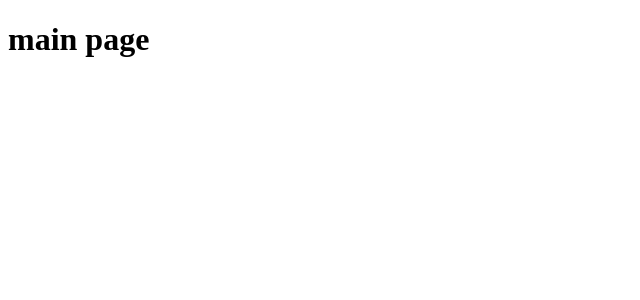
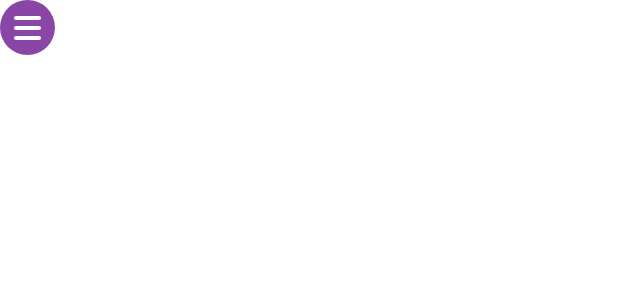
Before and after one commit to hwangyena/mini-project, a React (Vite) app: page / in a window 1280 px wide. Shown: the top 300 px of the page, without its empty margins (0-640 px from the left). Built offline with nearby package versions, Linux system fonts and the light colour scheme.

Commit message:
sidebar 추가, 버튼 토글 애니메이션

```diff
--- a/package.json
+++ b/package.json
@@ -16,6 +16,7 @@
   "dependencies": {
     "@apollo/client": "^3.5.6",
     "@react-three/fiber": "^7.0.24",
+    "classnames": "^2.3.1",
     "env-cmd": "^10.1.0",
     "framer-motion": "^5.5.6",
     "graphql": "^16.2.0",
--- a/src/App.tsx
+++ b/src/App.tsx
@@ -2,6 +2,8 @@ import { ApolloProvider } from "@apollo/client";
 import { lazy, Suspense } from "react";
 import { Route, Routes } from "react-router-dom";
 import client from "./apis/client";
+import LayoutContainer from "./components/layout";
+import "./styles/global.css";
 
 const MainPage = lazy(() => import("./pages/main"));
 const UserPage = lazy(() => import("./pages/user"));
@@ -10,13 +12,12 @@ const FramperPage = lazy(() => import("./pages/framer"));
 function App() {
   return (
     <ApolloProvider client={client}>
-      <Suspense fallback={null}>
-        <Routes>
-          <Route path="/" element={<MainPage />} />
-          <Route path="/user" element={<UserPage />} />
-          <Route path="/framer" element={<FramperPage />} />
-        </Routes>
-      </Suspense>
+      <Routes>
+        <Route path="/" element={<LayoutContainer />}>
+          <Route path="user" element={<UserPage />} />
+          <Route path="framer" element={<FramperPage />} />
+        </Route>
+      </Routes>
     </ApolloProvider>
   );
 }
--- /dev/null
+++ b/src/components/layout/index.tsx
@@ -0,0 +1,19 @@
+import React, { Suspense } from "react";
+import { Outlet } from "react-router-dom";
+import Sidebar from "./sidebar";
+
+interface Props {}
+
+const LayoutContainer = (props: Props) => {
+  return (
+    <>
+      <Sidebar />
+      {/* children과 같은 효과 */}
+      <Suspense fallback={null}>
+        <Outlet />
+      </Suspense>
+    </>
+  );
+};
+
+export default LayoutContainer;
--- /dev/null
+++ b/src/components/layout/sidebar.tsx
@@ -0,0 +1,30 @@
+import { motion, useCycle } from "framer-motion";
+import React, { useRef } from "react";
+import cn from "classnames";
+import s from "src/styles/layout.module.css";
+
+const Sidebar = () => {
+  const [isOpen, setIsOpen] = useCycle(false, true);
+  const navRef = useRef<HTMLElement>(null);
+  const height = navRef.current?.getBoundingClientRect().height;
+
+  return (
+    <motion.nav
+      className={s.sidebar}
+      ref={navRef}
+      animate={isOpen ? "open" : "closed"}
+    >
+      <motion.div />
+      <button
+        className={cn(s.burger, isOpen && s.open)}
+        onClick={() => setIsOpen()}
+      >
+        <span />
+        <span />
+        <span />
+      </button>
+    </motion.nav>
+  );
+};
+
+export default Sidebar;
--- a/src/pages/framer.tsx
+++ b/src/pages/framer.tsx
@@ -2,15 +2,6 @@ import { Canvas } from "@react-three/fiber";
 import { motion, useMotionValue } from "framer-motion";
 import { useState } from "react";
 import styled from "styled-components";
-
-const Wrapper = styled.article`
-  --purple: #8946a6;
-  --pink: #ffcddd;
-  width: 100vw;
-  height: 100vh;
-  background: linear-gradient(var(--purple), var(--pink));
-  padding: 50px;
-`;
 
 const MotionDivWrapper = styled(motion.div)`
   background: #fff;
@@ -22,12 +13,13 @@ const FramerPage = () => {
   const [isHover, setIsHover] = useState(false);
 
   return (
-    <Wrapper>
+    <article className="layout">
       <MotionDivWrapper
         animate={{
           scale: [1, 2, 2, 2, 1],
-          rotate: [0, 0, 270, 270, 0],
-          borderRadius: ["20%", "20%", "50%", "50%", "20%"],
+          rotate: [0, 0, 270, 0, 0],
+          borderRadius: ["20%", "20%", "50%", "20%", "20%"],
+          // borderRadius: ["20%", "20%", "50%", "50%", "20%"],
         }}
         transition={{
           duration: 3,
@@ -39,7 +31,7 @@ const FramerPage = () => {
         // onHoverStart={() => setIsHover(true)}
         // onHoverEnd={() => setIsHover(false)}
       />
-    </Wrapper>
+    </article>
   );
 };
 
--- a/src/pages/user.tsx
+++ b/src/pages/user.tsx
@@ -8,7 +8,7 @@ const UserPage = () => {
   );
 
   return (
-    <>
+    <article className="layout">
       <h1>User Page</h1>
       {data?.users.map((v) => (
         <section key={v.id}>
@@ -19,7 +19,7 @@ const UserPage = () => {
           </ul>
         </section>
       ))}
-    </>
+    </article>
   );
 };
 export default UserPage;
--- /dev/null
+++ b/src/styles/global.css
@@ -0,0 +1,22 @@
+:root {
+  --purple: #8946a6;
+  --pink: #ffcddd;
+}
+
+html,
+body {
+  margin: 0;
+  padding: 0;
+}
+
+button {
+  cursor: pointer;
+}
+
+.layout {
+  margin-left: 200px;
+  padding: 10px 20px;
+  min-height: 100vh;
+  background: linear-gradient(var(--purple), var(--pink));
+  /* padding: 50px; */
+}
--- /dev/null
+++ b/src/styles/layout.module.css
@@ -0,0 +1,48 @@
+.sidebar {
+  position: absolute;
+  background: #fff;
+  width: 200px;
+  top: 0;
+  left: 0;
+}
+
+/* burger button */
+.burger {
+  background: var(--purple);
+  width: 55px;
+  height: 55px;
+  border-radius: 50%;
+  display: flex;
+  justify-content: center;
+  align-items: center;
+  border: none;
+  overflow: hidden;
+}
+
+.burger > span {
+  width: 27px;
+  height: 4px;
+  background: #fff;
+  border-radius: 5px;
+  transition: all 0.5s ease-out;
+  position: absolute;
+}
+
+.burger > span:nth-child(1) {
+  transform: translateY(-10px);
+}
+.burger > span:nth-child(3) {
+  transform: translateY(10px);
+}
+
+.open > span:nth-child(1) {
+  transform: rotate(45deg);
+  transition-delay: 0.25s;
+}
+.open > span:nth-child(2) {
+  transform: translateX(70px);
+}
+.open > span:nth-child(3) {
+  transition-delay: 0.25s;
+  transform: translateY(0px) rotate(135deg);
+}
```
Also changed, not shown: 1 other file (tests, documents, lock files or other folders).
